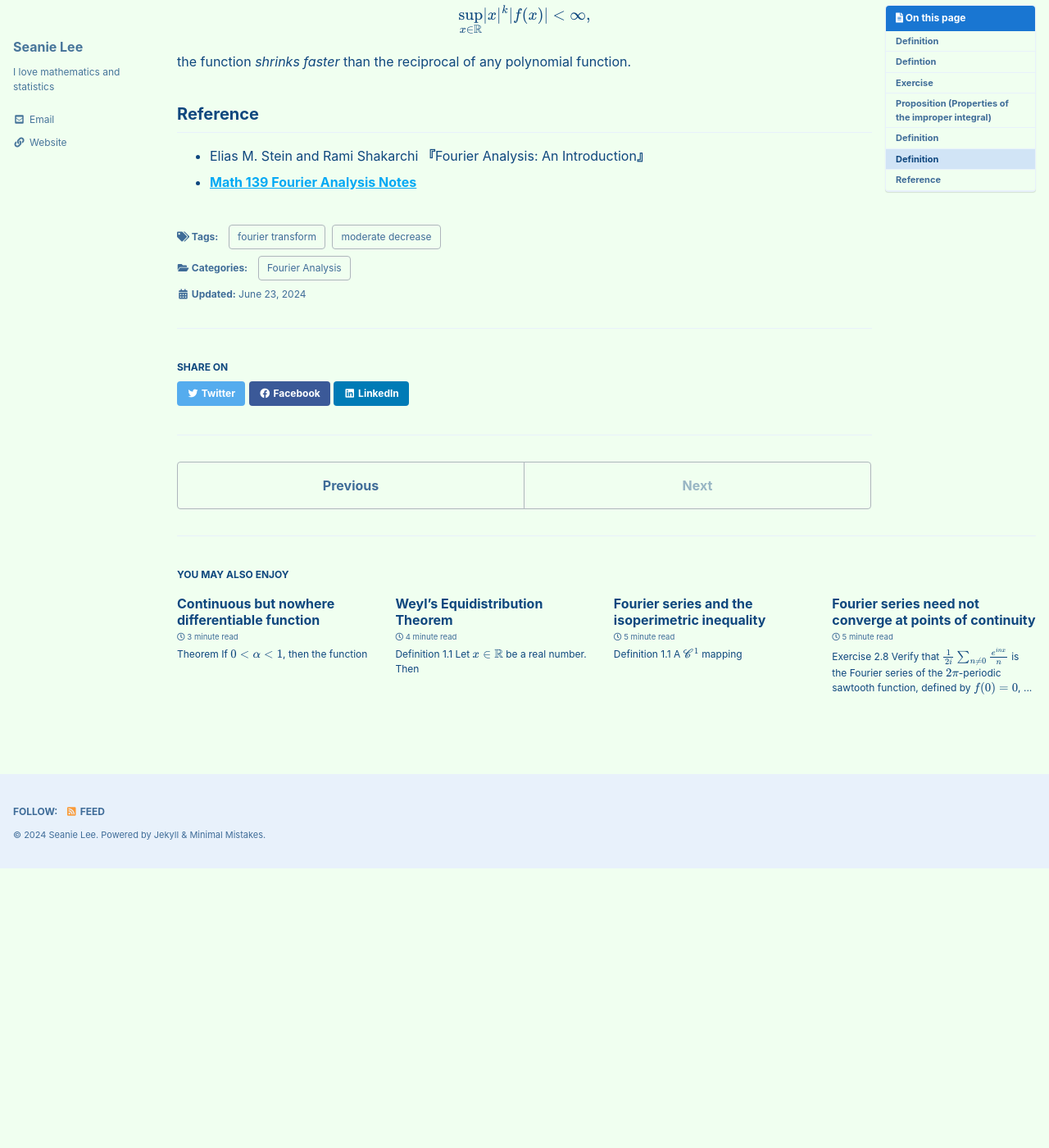
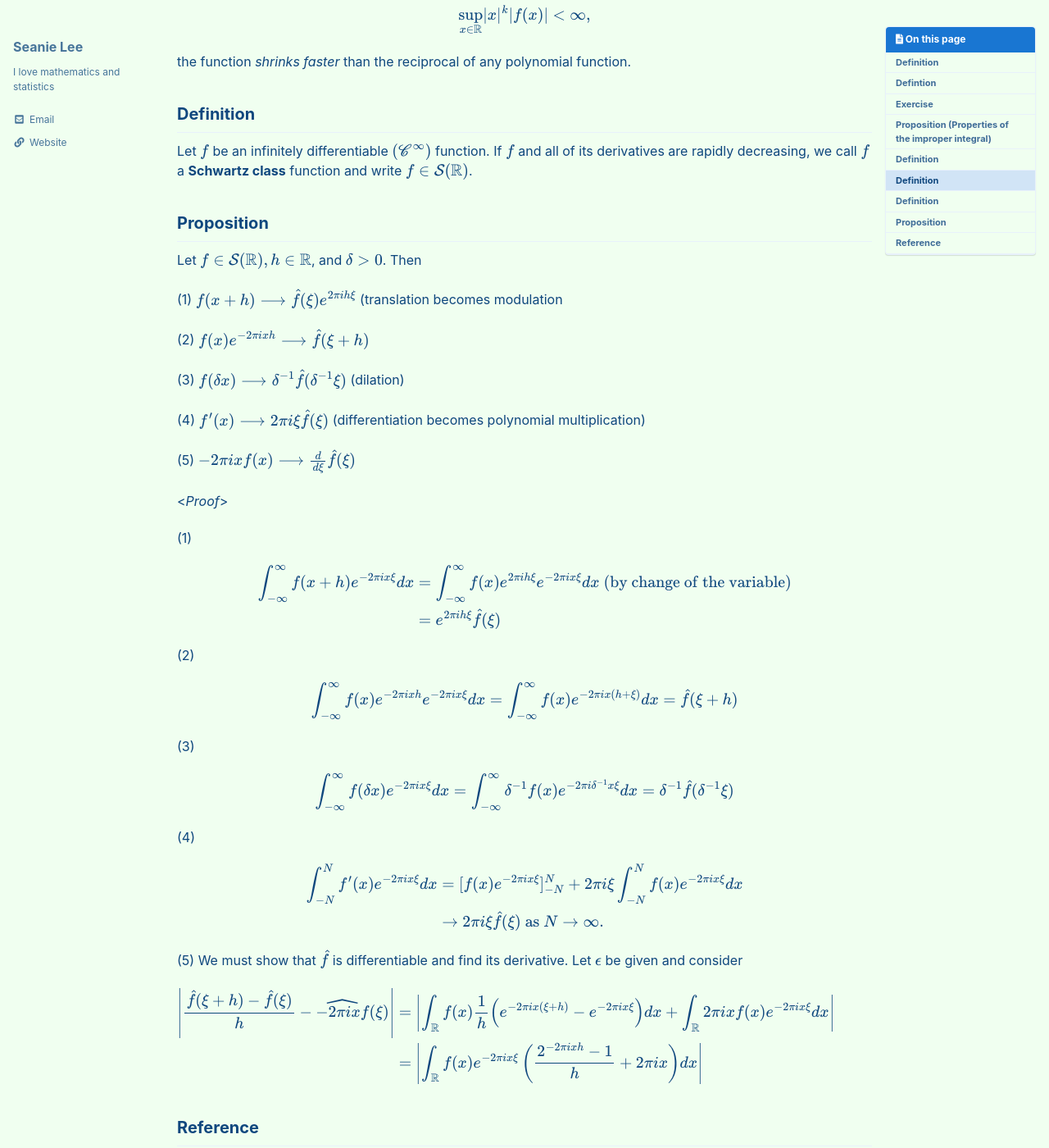
Before and after one commit to seanie12/blog, a Jekyll site: the page built from _posts/2024-06-23-fourier-transform-1.md, in a window 1280 px wide and 1400 px high, scrolled down 4671 px. Shown: the whole window at 82% size. Built offline with Jekyll 4.4.1, drawn with Linux system fonts in a browser that asks for light colours; cached includes are drawn as plain includes; formulas are drawn with MathJax 3; before the commit the page ends 5730 px from its top, so only the background shows below that; some of the changed text lies outside the part shown.

Commit message:
Update 2024-06-23-fourier-transform-1.md

```diff
--- a/_posts/2024-06-23-fourier-transform-1.md
+++ b/_posts/2024-06-23-fourier-transform-1.md
@@ -256,6 +256,68 @@ $$
 
 the function *shrinks faster* than the reciprocal of any polynomial function.
 
+
+## Definition
+Let $f$ be an infinitely differentiable $(\mathscr{C}^\infty)$ function. If $f$ and all of its derivatives are rapidly decreasing, we call $f$ a **Schwartz class** function and write $f\in\mathcal{S}(\mathbb{R})$.
+
+## Proposition
+Let $f\in\mathcal{S}(\mathbb{R}), h\in\mathbb{R}$, and $\delta >0$. Then
+
+(1) $f(x+h)\longrightarrow\hat{f}(\xi)e^{2\pi i h \xi}$ (translation becomes modulation
+
+(2) $f(x)e^{-2\pi i xh}\longrightarrow \hat{f}(\xi+h)$
+
+(3) $f(\delta x) \longrightarrow \delta^{-1} \hat{f}(\delta^{-1}\xi)$ (dilation)
+
+(4) $f^\prime(x) \longrightarrow 2\pi i\xi \hat{f}(\xi)$ (differentiation becomes polynomial multiplication)
+
+(5) $-2\pi i x f(x) \longrightarrow \frac{d}{d\xi} \hat{f}(\xi)$
+
+<*Proof*>
+
+(1)
+
+$$
+\begin{align*}
+\int_{-\infty}^\infty f(x+h)e^{-2\pi i x \xi} dx &= \int_{-\infty}^\infty f(x) e^{2\pi ih\xi} e^{-2\pi i x \xi} dx \text{ (by change of the variable)} \\
+&=e^{2\pi i h \xi} \hat{f}(\xi)
+\end{align*}
+$$
+
+(2)
+
+$$
+\begin{align*}
+\int_{-\infty}^\infty f(x) e^{-2\pi ixh} e^{-2\pi ix \xi}dx &= \int_{-\infty}^\infty  f(x) e^{-2\pi ix (h+\xi)}dx = \hat{f}(\xi+h)
+\end{align*}
+$$
+
+(3)
+
+$$
+\begin{align*}
+\int_{-\infty}^\infty f(\delta x) e^{-2\pi i x \xi}dx = \int_{-\infty}^\infty \delta^{-1}f(x) e^{-2\pi i \delta^{-1} x \xi}dx = \delta^{-1} \hat{f}(\delta^{-1} \xi)
+\end{align*}
+$$
+
+
+(4)
+
+$$
+\begin{align*}
+\int_{-N}^N f^\prime(x) e^{-2\pi ix\xi} dx &= [f(x) e^{-2\pi i x\xi}]_{-N}^N + 2\pi i \xi \int_{-N}^N f(x) e^{-2\pi i x \xi}dx \\
+&\to 2\pi i \xi \hat{f}(\xi) \text{ as } N\to\infty.
+\end{align*}
+$$
+
+(5) We must show that $\hat{f}$ is differentiable and find its derivative. Let $\epsilon$ be given and consider
+
+$$
+\begin{align*}
+\left\lvert\frac{\hat{f}(\xi +h) -\hat{f}(\xi)}{h} - \widehat{-2\pi i x f}(\xi)\right\rvert &= \left\lvert \int_\mathbb{R} f(x) \frac{1}{h}\left( e^{-2\pi  ix(\xi +h)}-e^{-2\pi i x \xi}\right) dx+ \int_{\mathbb{R}} 2\pi ixf(x)e^{-2\pi i x \xi} dx\right\rvert \\
+&= \left\lvert \int_{\mathbb{R}} f(x) e^{-2\pi i x \xi} \left( \frac{2^{-2\pi ixh}-1}{h} + 2\pi ix \right) dx\right\rvert
+\end{align*}
+$$
 ## Reference
 - Elias M. Stein and  Rami Shakarchi **『**Fourier Analysis: An Introduction**』**
 - **[Math 139 Fourier Analysis Notes](https://drive.google.com/file/d/1f1pp1QkF0BqqLELBrKyk69X0ofd3SjdR/view?usp=sharing)**
```
